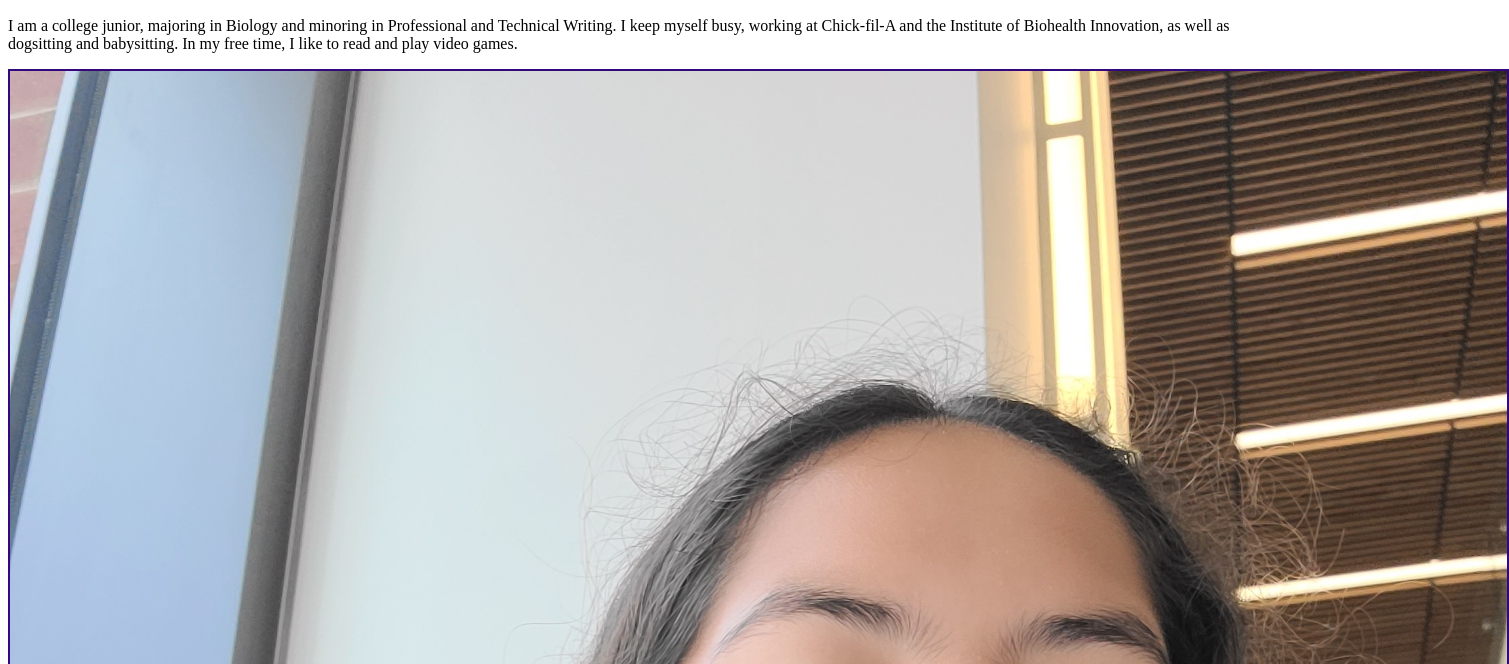
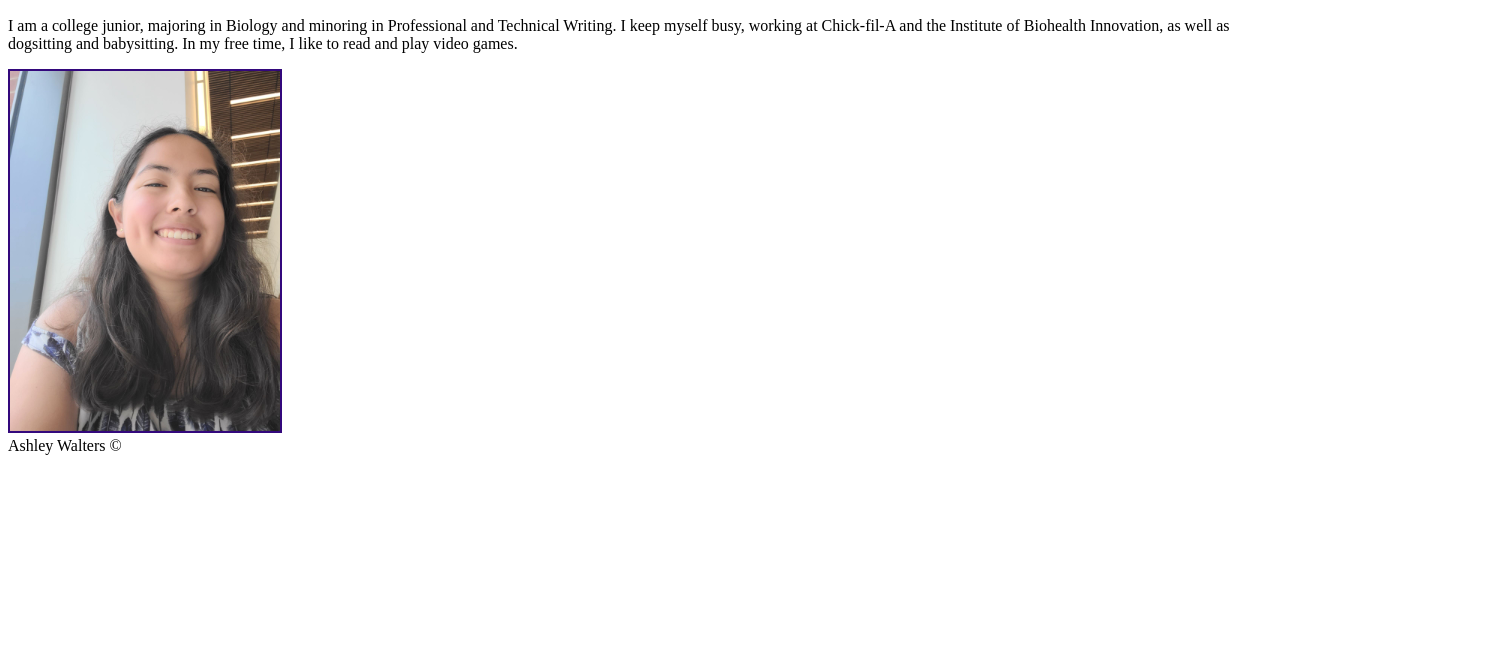
Before and after one commit to awalters63/practicesiteone, a plain HTML site: page index.html in a window 1280 px wide. Shown: the part 136-800 px from the top of the page, 1509 px wide, since content can reach past the window. Drawn offline with Linux system fonts and the light colour scheme.

Commit message:
Update index.html

```diff
--- a/index.html
+++ b/index.html
@@ -17,6 +17,7 @@
 <h2>A Little About Me</h2>
 <p>I am a college junior, majoring in Biology and minoring in Professional and Technical Writing. I keep myself busy, working at Chick-fil-A and the Institute of Biohealth Innovation, as well as dogsitting and babysitting. In my free time, I like to read and play video games.</p>
 
-<img src="ashley.jpg" alt="Picture of me" style="border: 2px solid #33087C; width=#%;">
+<img src="ashley480.jpg" alt="Picture of me" style="border: 2px solid #33087C; width="480" height="360";"
+	srcset="ashley480.jpg 480w, ashley960.jpg 960w, ashley1440.jpg 1440w, ashley1920.jpg 1920w">
 
 <footer>Ashley Walters &copy;</footer>
```
